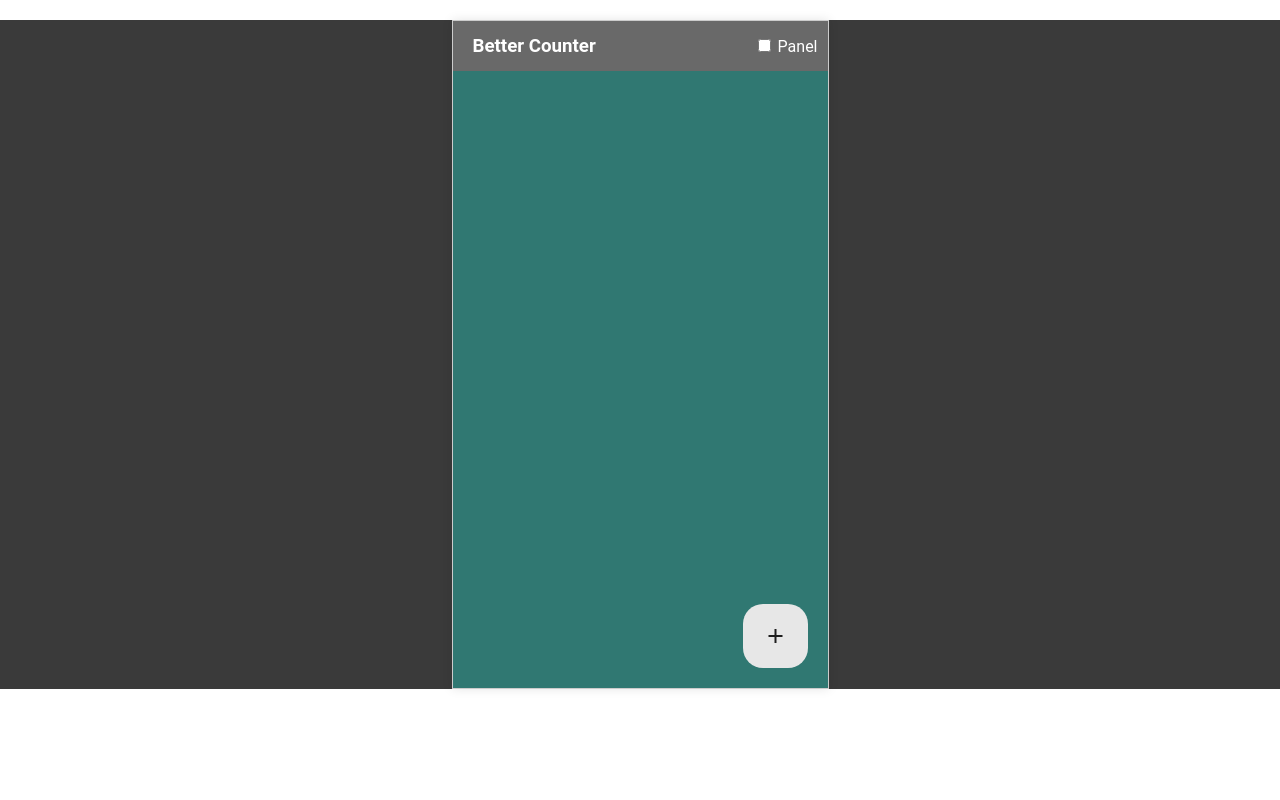
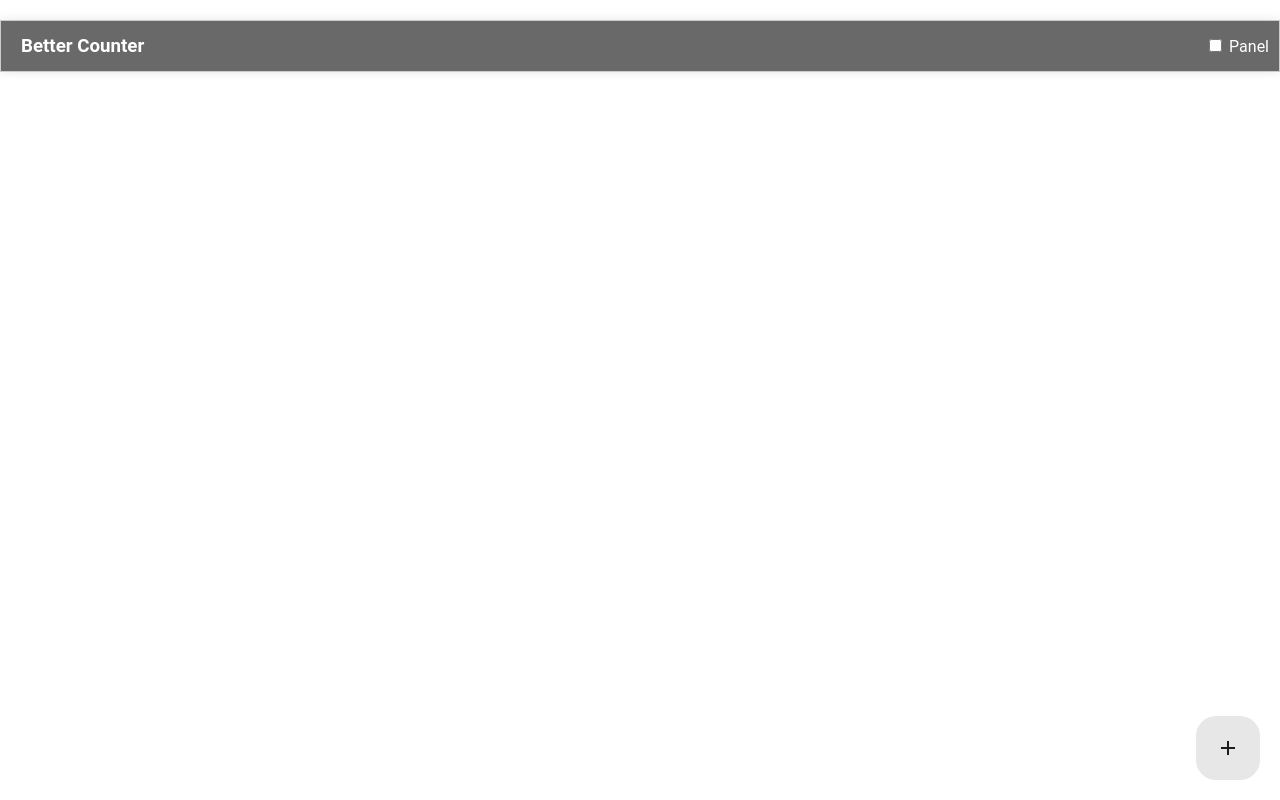
Before and after one commit to Roohollah81/better-counter, a SvelteKit app in the folder my-app/: page / in a window 1280 px wide. Built offline with nearby package versions, Linux system fonts and the light colour scheme.

Commit message:
set fixed positon for add button / change width and height of page to auto

```diff
--- a/my-app/src/routes/+page.svelte
+++ b/my-app/src/routes/+page.svelte
@@ -301,7 +301,7 @@
 		padding-top: 10px;
 	}
 	.add-edite-content {
-		position: absolute;
+		position: fixed;
 		bottom: 20px;
 		right: 20px;
 		padding: 20px 20px;
@@ -313,8 +313,8 @@
 		font-size: 0px;
 	}
 	.body {
-		width: 375px;
-		height: 667px;
+		width: auto;
+		height: auto;
 		margin: 20px auto;
 		border: 1px solid #ccc;
 		overflow: auto;
@@ -340,7 +340,7 @@
 		line-height: 50px;
 		font-size: 15px;
 		font-family: 'Bebas Neue', sans-serif;
-		background: linear-gradient(45deg, transparent 5%, #ff013c 5%);
+		background: linear-gradient(45deg, transparent 5%, #842a3f52 5%);
 		border: 0;
 		color: #fff;
 		letter-spacing: 1px;
```
